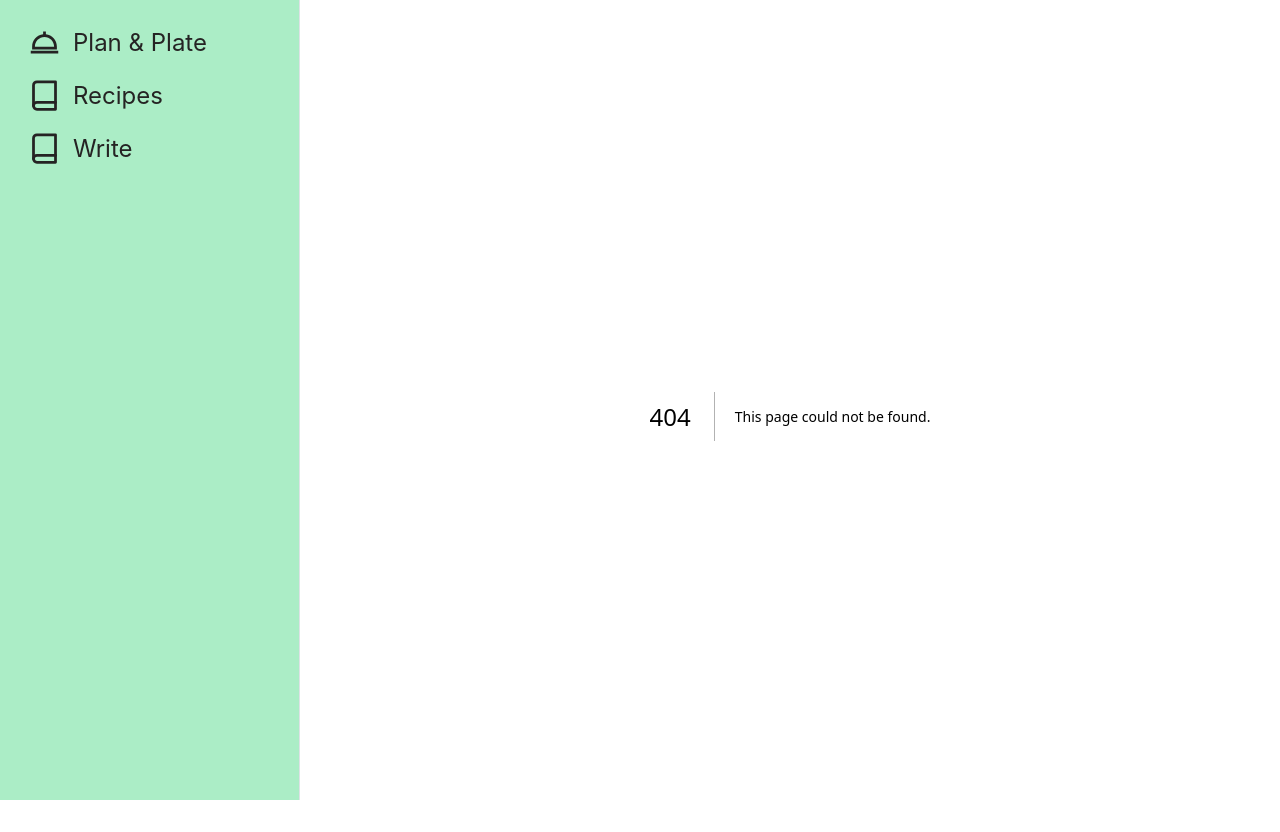
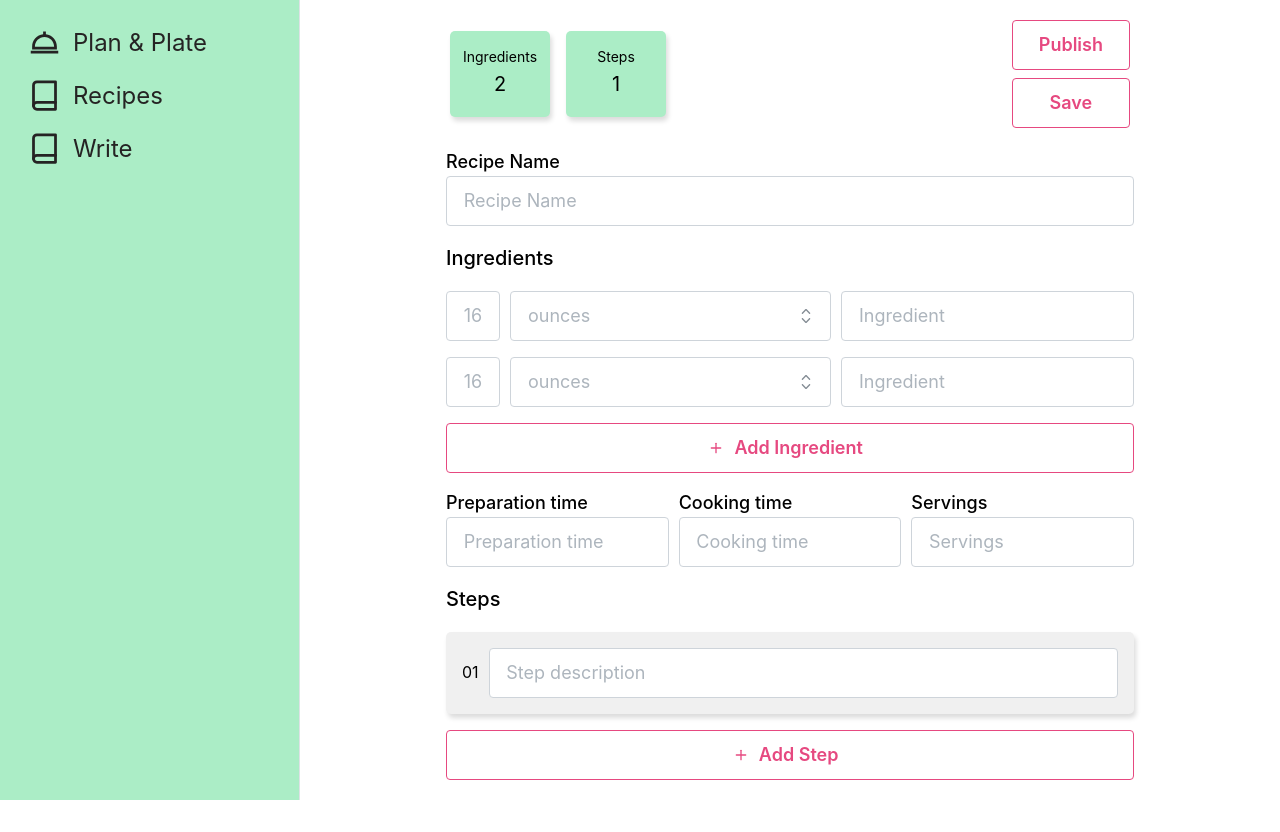
Before and after one commit to ash-bergs/plan-and-plate, a Next.js app: page /add in a window 1280 px wide. Before the commit this address had no page. After the commit the page ends 800 px from the top, so only its background shows below. Built offline with nearby package versions, Linux system fonts and the light colour scheme.

Commit message:
feat: /add page with form UI

```diff
--- /dev/null
+++ b/app/add/page.tsx
@@ -0,0 +1,140 @@
+import {
+  Container,
+  Text,
+  TextInput,
+  Button,
+  NumberInput,
+  Select,
+  Flex,
+  Stack,
+} from '@mantine/core';
+import { IconPlus } from '@tabler/icons-react';
+
+const AddRecipe = () => (
+  <Container size="sm">
+    <Flex direction="column" gap="16">
+      {/* Header Section */}
+      <Flex justify="space-between" align="center" p="4">
+        <Flex gap="16">
+          <Flex
+            direction="column"
+            align="center"
+            justify="center"
+            bg="#ABEDC6"
+            p="md"
+            w="100px"
+            style={{ borderRadius: '5px', boxShadow: '2px 4px 5px 0px rgba(0, 0, 0, 0.14)' }}
+          >
+            <Text size="sm">Ingredients</Text>
+            <Text size="xl">2</Text>
+          </Flex>
+          <Flex
+            direction="column"
+            align="center"
+            justify="center"
+            bg="#ABEDC6"
+            p="md"
+            w="100px"
+            style={{ borderRadius: '5px', boxShadow: '2px 4px 5px 0px rgba(0, 0, 0, 0.14)' }}
+          >
+            <Text size="sm">Steps</Text>
+            <Text size="xl">1</Text>
+          </Flex>
+        </Flex>
+        <Flex direction="column" gap="8">
+          <Button size="lg" variant="outline" color="pink">
+            Publish
+          </Button>
+          <Button size="lg" variant="outline" color="pink">
+            Save
+          </Button>
+        </Flex>
+      </Flex>
+
+      {/* Recipe Name Input */}
+      <TextInput placeholder="Recipe Name" size="lg" label="Recipe Name" />
+
+      {/* Ingredients Section */}
+      <Text size="xl" fw="500">
+        Ingredients
+      </Text>
+      <Stack>
+        <Flex align="center">
+          <NumberInput size="lg" placeholder="16" hideControls style={{ width: 60 }} />
+          <Select
+            size="lg"
+            placeholder="ounces"
+            data={['ounces', 'grams', 'cups']}
+            style={{ marginLeft: 10, marginRight: 10 }}
+          />
+          <TextInput size="lg" placeholder="Ingredient" style={{ flexGrow: 1 }} />
+        </Flex>
+        <Flex align="center">
+          <NumberInput size="lg" placeholder="16" hideControls style={{ width: 60 }} />
+          <Select
+            size="lg"
+            placeholder="ounces"
+            data={['ounces', 'grams', 'cups']}
+            style={{ marginLeft: 10, marginRight: 10 }}
+          />
+          <TextInput size="lg" placeholder="Ingredient" style={{ flexGrow: 1 }} />
+        </Flex>
+      </Stack>
+      <Button
+        variant="outline"
+        size="lg"
+        color="pink"
+        w="100%"
+        leftSection={<IconPlus size={16} />}
+      >
+        Add Ingredient
+      </Button>
+
+      {/* Time and Servings Section */}
+      <Flex>
+        <TextInput
+          size="lg"
+          placeholder="Preparation time"
+          label="Preparation time"
+          style={{ flex: 1, marginRight: 10 }}
+        />
+        <TextInput
+          size="lg"
+          placeholder="Cooking time"
+          label="Cooking time"
+          style={{ flex: 1, marginRight: 10 }}
+        />
+        <TextInput size="lg" placeholder="Servings" label="Servings" style={{ flex: 1 }} />
+      </Flex>
+
+      {/* Steps Section */}
+      <Text size="xl" fw="500">
+        Steps
+      </Text>
+      <Flex
+        align="center"
+        bg="#F0F0F0"
+        p="md"
+        style={{ borderRadius: '5px', boxShadow: '2px 4px 5px 0px rgba(0, 0, 0, 0.14)' }}
+      >
+        <Text>01</Text>
+        <TextInput
+          size="lg"
+          placeholder="Step description"
+          style={{ flexGrow: 1, marginLeft: 10 }}
+        />
+      </Flex>
+      <Button
+        w="100%"
+        size="lg"
+        variant="outline"
+        color="pink"
+        leftSection={<IconPlus size={16} />}
+      >
+        Add Step
+      </Button>
+    </Flex>
+  </Container>
+);
+
+export default AddRecipe;
--- a/components/Sidebar.tsx
+++ b/components/Sidebar.tsx
@@ -3,21 +3,25 @@ import styled from 'styled-components';
 import { BiDish } from 'react-icons/bi';
 import { FiBook } from 'react-icons/fi';
 
+interface CustomNavLinkProps extends NavLinkProps {
+  href: string;
+}
 // using styled-components is an easy way to add things like hover
 // these don't come right out-of-the-box like they do with chakra
-const StyledNavLink = styled((props: NavLinkProps) => <NavLink {...props} />)`
+const StyledNavLink = styled((props: CustomNavLinkProps) => <NavLink {...props} />)`
   &:hover {
     transform: scale(1.07);
-    backgroundcolor: '#fff';
+
     background-color: #abedc6;
   }
 `;
 
 const Sidebar = () => (
   <Container bg="#ABEDC6" w="100%" h="100%" p="md">
-    <StyledNavLink label="Plan & Plate" leftSection={<BiDish size="33px" />} />
-    <StyledNavLink label="Recipes" leftSection={<FiBook size="33px" />} />
-    <StyledNavLink label="Write" leftSection={<FiBook size="33px" />} />
+    {/* eslint-disable-next-line */}
+    <StyledNavLink href="/" label="Plan & Plate" leftSection={<BiDish size="33px" />} />
+    <StyledNavLink href="/recipes" label="Recipes" leftSection={<FiBook size="33px" />} />
+    <StyledNavLink href="/add" label="Write" leftSection={<FiBook size="33px" />} />
   </Container>
 );
 
```
Also changed, not shown: 1 other file (tests, documents, lock files or other folders).
